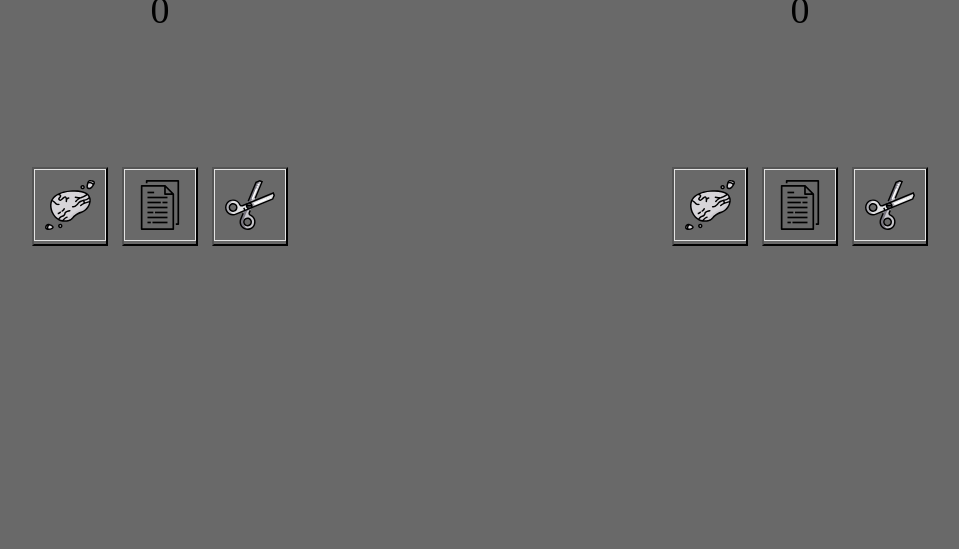
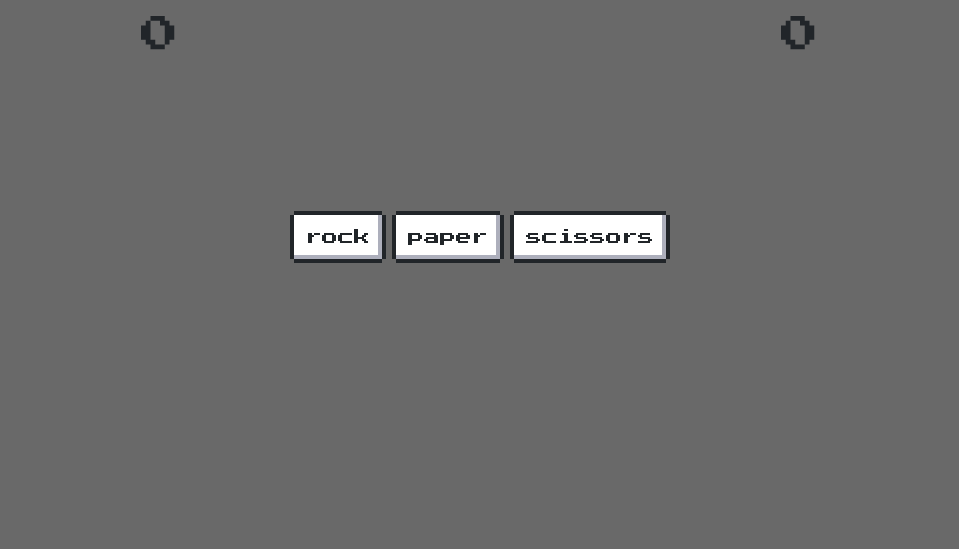
Before and after one commit to SoulTatsui/rock-paper-scissors, a plain HTML site: page index.html in a window 1280 px wide. Shown: the part 251-800 px from the top of the page, without its empty margins (160-1119 px from the left). Drawn offline with nearby package versions, Linux system fonts and the light colour scheme.

Commit message:
styling with nes.css

```diff
--- a/index.html
+++ b/index.html
@@ -3,6 +3,13 @@
 
 <head>
     <meta charset="UTF-8">
+    <!-- minify -->
+    <link href="https://unpkg.com/nes.css@2.3.0/css/nes.min.css" rel="stylesheet" />
+    <!-- latest -->
+    <link href="https://unpkg.com/nes.css@latest/css/nes.min.css" rel="stylesheet" />
+    <!-- core style only -->
+    <link href="https://unpkg.com/nes.css/css/nes-core.min.css" rel="stylesheet" />
+    <link href="https://fonts.googleapis.com/css?family=Press+Start+2P&display=swap" rel="stylesheet">
     <meta name="viewport" content="width=device-width, initial-scale=1.0">
     <meta http-equiv="X-UA-Compatible" content="ie=edge">
     <title>Let's play!</title>
@@ -36,40 +43,25 @@
     <div class="container-player">
         <div class="button-container">
             <div class="button">
-                <button type="button" value="rock" id="rock" class="btn" onclick="fired_button = 'rock'">
-                    <img src="img/stone.svg" alt="rock">
+                <button type="button" value="rock" id="rock" class="btn nes-btn" onclick="fired_button = 'rock'">
+                    rock
                 </button>
             </div>
             <div class="button">
-                <button type="button" value="paper" id="paper" class="btn" onclick="fired_button = 'paper'">
-                    <img src="img/document.svg" alt="paper">
+                <button type="button" value="paper" id="paper" class="btn nes-btn" onclick="fired_button = 'paper'">
+                    paper
                 </button>
             </div>
             <div class="button">
-                <button type="button" value="scissors" id="scissors" class="btn" onclick="fired_button = 'scissors'">
-                    <img src=" img/scissors.svg" alt="scissors">
+                <button type="button" value="scissors" id="scissors" class="btn nes-btn"
+                    onclick="fired_button = 'scissors'">
+                    scissors
                 </button>
             </div>
         </div>
 
 
-        <div class="button-container">
-            <div class="button">
-                <button type="button" value="rock">
-                    <img src="img/stone.svg" alt="rock">
-                </button>
-            </div>
-            <div class="button">
-                <button type="button" onclick="" value="paper">
-                    <img src="img/document.svg" alt="paper">
-                </button>
-            </div>
-            <div class="button">
-                <button type="button" onclick="" value="scissors">
-                    <img src="img/scissors.svg" alt="scissors">
-                </button>
-            </div>
-        </div>
+
 
     </div>
 
--- a/style.css
+++ b/style.css
@@ -3,6 +3,8 @@
     padding: 0;
     margin: 0;
     background-color: dimgray;
+    font-family: 'Press Start 2P', cursive;
+
 }
 
 .container-header p {
@@ -55,16 +57,12 @@ img {
     padding-top: 10%;
 }
 
-.button-container img {
-    padding: 10px;
-    border: #e3e3e3 1px solid;
-}
+.button-container img {}
 
 .container-computer {}
 
 .button button {
     margin: 7px;
-    cursor: pointer;
 }
 
 .footer {
@@ -75,7 +73,7 @@ img {
 }
 
 #footer p {
-    font-size: 30px;
+    font-size: 20px;
 }
 
 .result {
```
